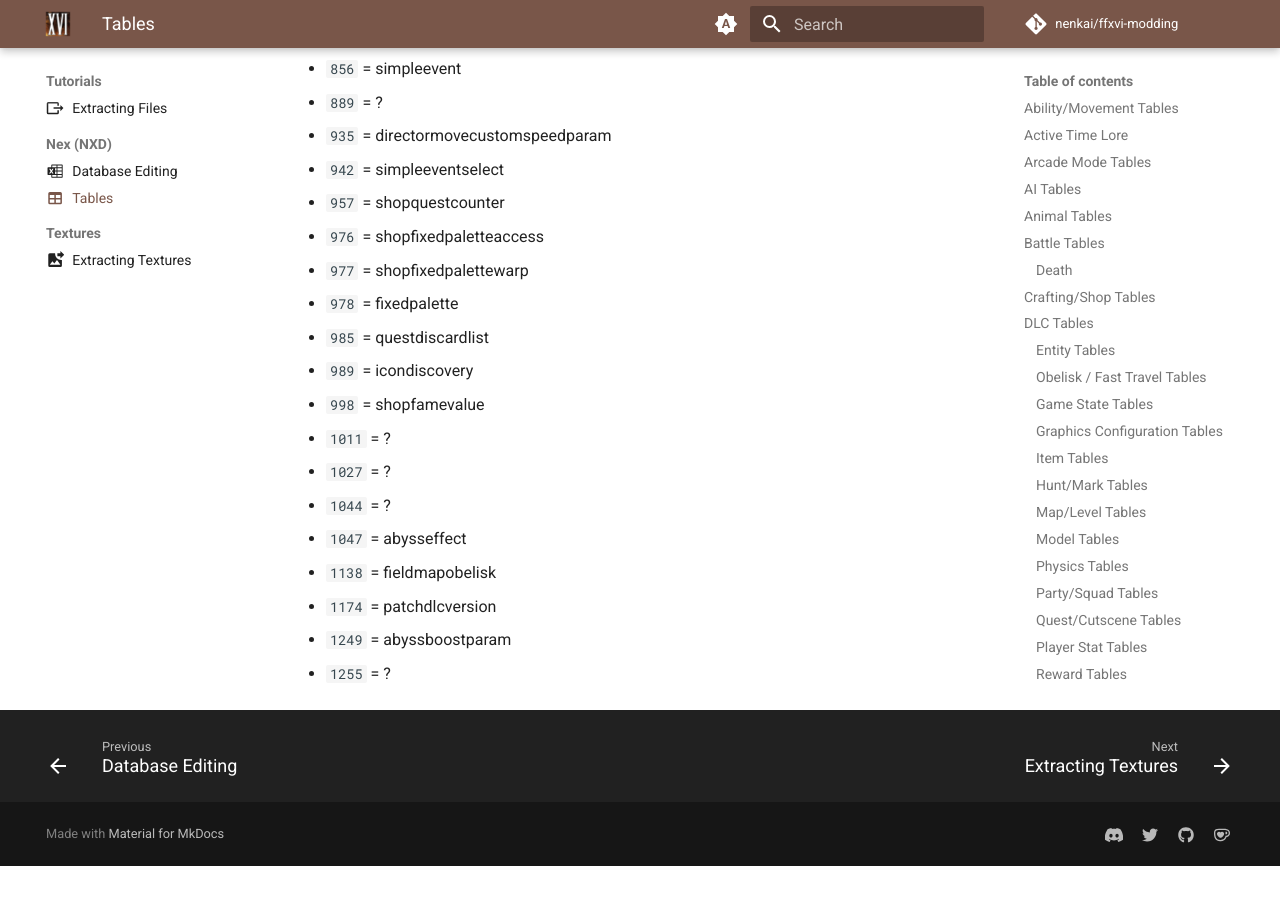
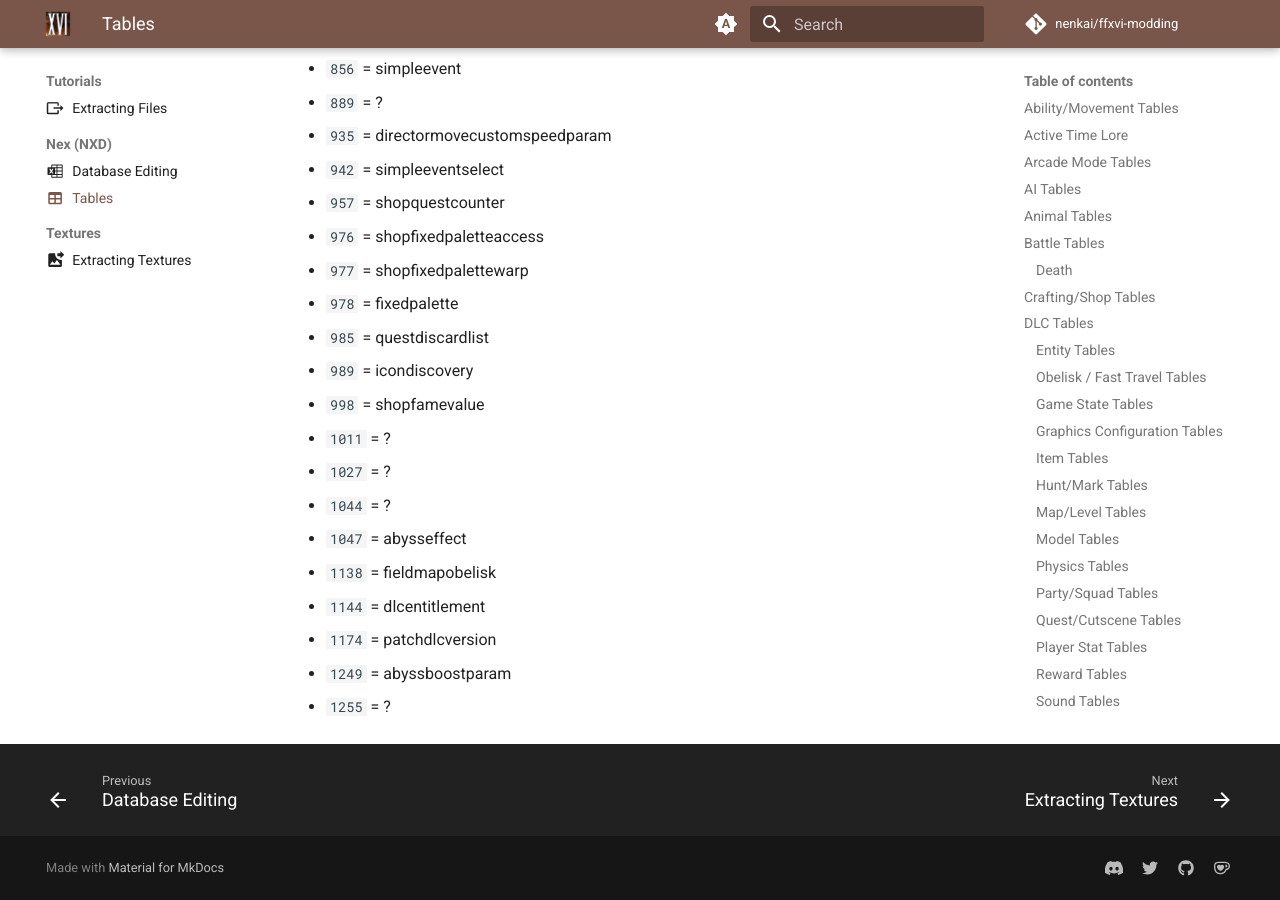
Before and after one commit to Nenkai/ffxvi-modding, an MkDocs documentation site: the page built from docs/tutorials/nex/tables.md, in a window 1280 px wide and 900 px high, scrolled down 12705 px. Built offline with MkDocs 1.6.1 and Material for MkDocs 9.7.7, drawn with Linux system fonts in a browser that asks for light colours; comment, search, counter and statistics services are not loaded; before the commit the page ends 13571 px from its top, so only the background shows below that.

Commit message:
nex: + union

```diff
--- a/docs/tutorials/nex/tables.md
+++ b/docs/tutorials/nex/tables.md
@@ -405,6 +405,7 @@
 * `1044` = ?
 * `1047` = abysseffect
 * `1138` = fieldmapobelisk
+* `1144` = dlcentitlement
 * `1174` = patchdlcversion
 * `1249` = abyssboostparam
 * `1255` = ?
```
